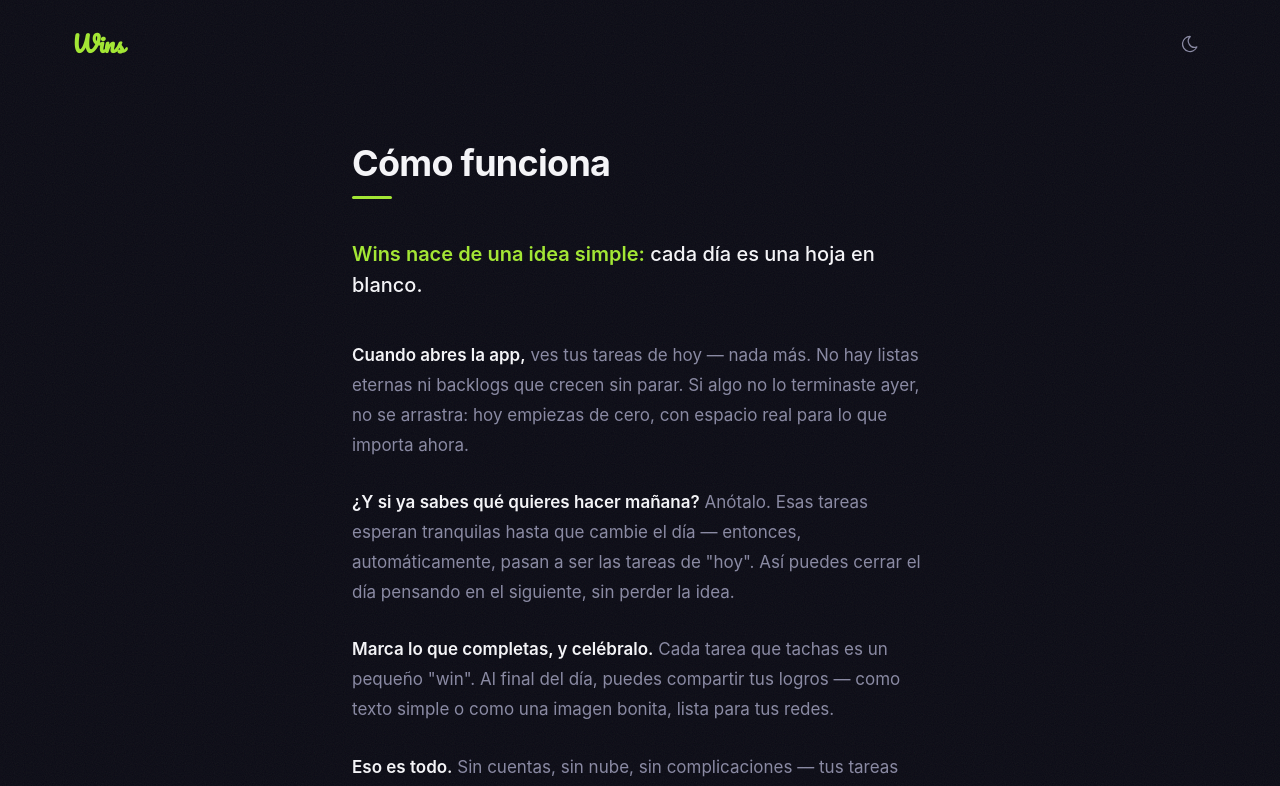
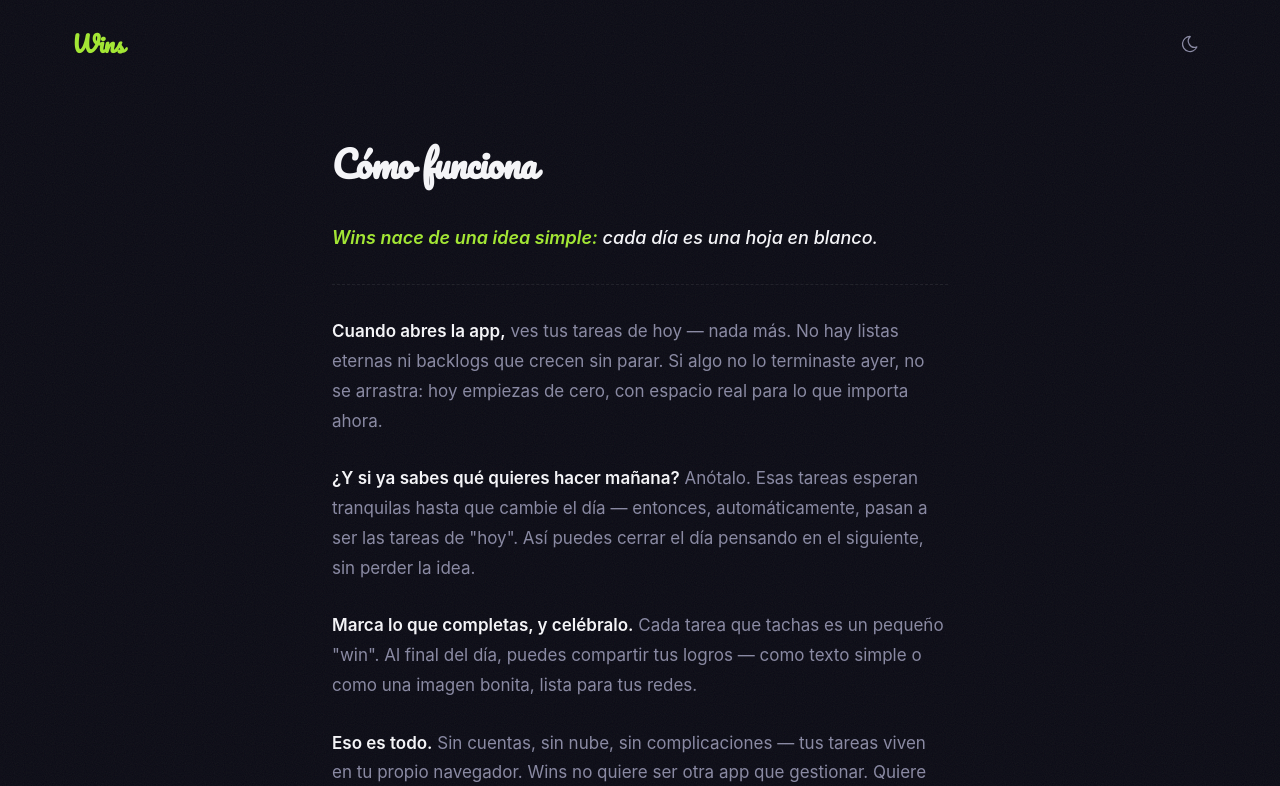
Before and after one commit to mariollesta/wins, a React (Vite) app: page /como-funciona in a window 1280 px wide. Shown: the top 786 px of the page. Built offline with nearby package versions, Linux system fonts and the light colour scheme; no server answers.

Commit message:
refactor: how it works styles

```diff
--- a/src/pages/HowItWorks.jsx
+++ b/src/pages/HowItWorks.jsx
@@ -1,5 +1,6 @@
 import styles from './HowItWorks.module.css'
 import BaseLayout from '../layouts/BaseLayout'
+
 
 function HowItWorksPage() {
   return (
--- a/src/pages/HowItWorks.module.css
+++ b/src/pages/HowItWorks.module.css
@@ -1,12 +1,12 @@
 .article {
-  max-width: 640px;
+  max-width: 680px;
   width: 100%;
   margin: 0 auto;
   padding: 4rem 1.5rem 6rem;
 }
 
 .title {
-  font-family: var(--font-sans);
+  font-family: var(--font-display);
   font-size: 2rem;
   font-weight: 700;
   margin: 0 0 2.5rem;
@@ -17,22 +17,16 @@
   display: inline-block;
 }
 
-.title::after {
-  content: "";
-  display: block;
-  width: 40px;
-  height: 3px;
-  border-radius: 999px;
-  margin-top: 0.75rem;
-  background: var(--color-primary);
-}
-
 .lead {
-  font-size: 1.25rem;
+  font-size: 1.125rem;
+  font-style: italic;
   line-height: 1.55;
   margin: 0 0 2.5rem;
   color: var(--color-text);
   font-weight: 500;
+  padding-bottom: 2rem;
+  margin-bottom: 2rem;
+  border-bottom: 1px dashed var(--color-border);
 }
 
 .leadPhrase {
```
